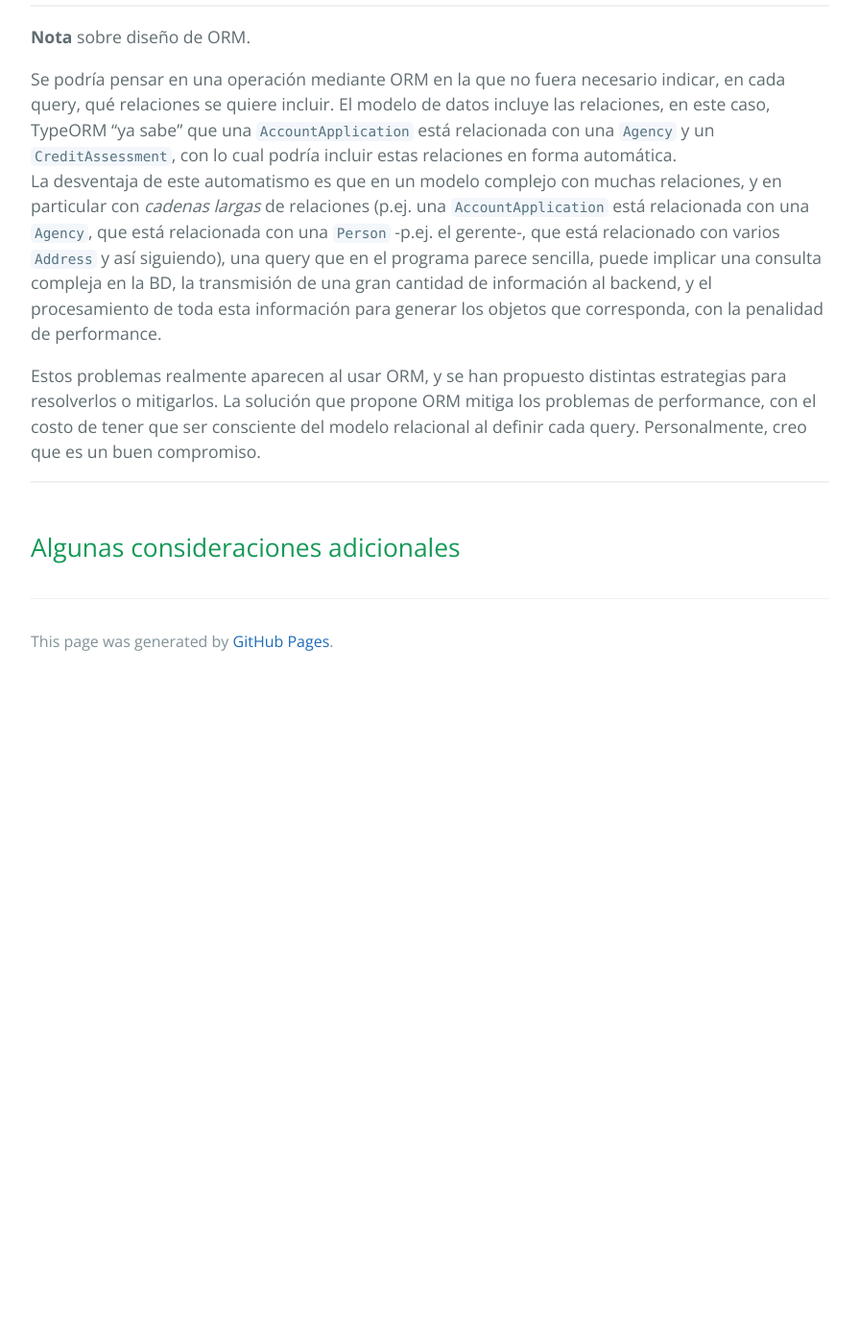
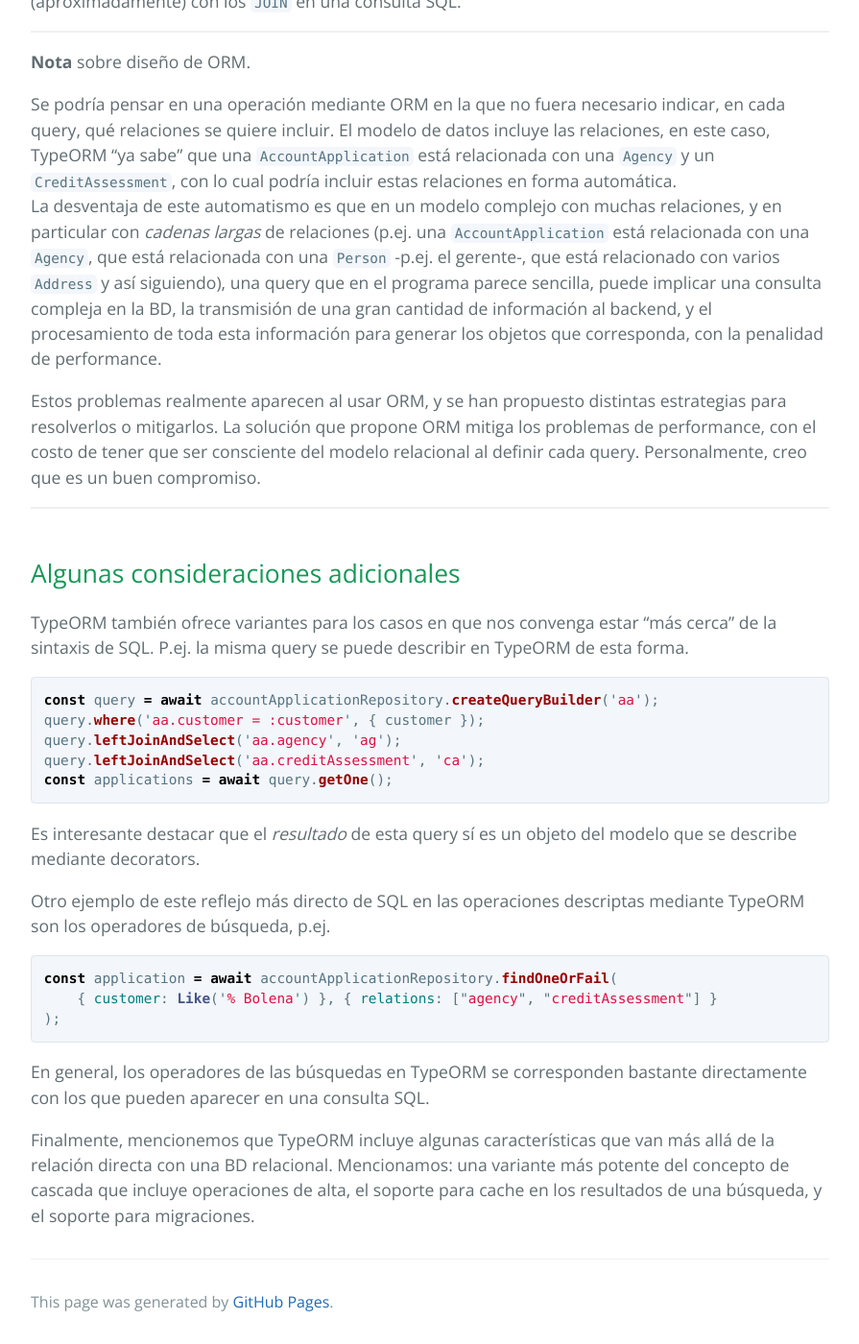
Before and after one commit to clombardi/bdsol-capacitacion-desarrollo, a Jekyll site: the page built from typeorm/presentacion.md, in a window 1280 px wide and 1400 px high, scrolled down 4351 px. Shown: the whole window at 96% size, without its empty margins (192-1087 px from the left). Built offline with Jekyll 4.4.1, drawn with Linux system fonts in a browser that asks for light colours; our own code applies the rules of GitHub Pages for plain Markdown files; before the commit the page ends 5063 px from its top, so only the background shows below that; some of the changed text lies outside the part shown.

Commit message:
typeorm - intro lista

````diff
--- a/typeorm/presentacion.md
+++ b/typeorm/presentacion.md
@@ -4,7 +4,7 @@ layout: default
 
 # Presentamos a TypeORM
 
-Para ampliar el material sobre cómo interactuar con una base de datos desde un backend, llega el momento de experimentar con una librería del tipo ORM, o sea, que está orientada a la interacción con una base de datos relacional.
+Para ampliar el material sobre cómo interactuar con una base de datos desde un backend, llega el momento de experimentar con una librería del tipo _ORM_, o sea, que está orientada a la interacción con una base de datos relacional.
 
 Para esto vamos a usar [TypeORM](https://typeorm.io/), un ORM que está bien preparado para incorporarlo a un proyecto TypeScript, aunque también se puede usar en JavaScript.
 Hay muchos otros ORM para JS/TS, entre ellos mencionamos [Sequelize](https://sequelize.org/), que es anterior y más popular ... pero a juicio de este redactor, más incómodo para usar, o tal vez menos claro, que TypeORM.
@@ -67,7 +67,7 @@ Un ORM ayuda a interactuar con una BD relacional, sin que sea necesario desviarn
 TypeORM propone una descripción de la interacción con una BD basada fuertemente en conceptos y elementos de JS/TS.
 
 Para describir el **modelo de datos** se utilizan clases JS/TS (como lo indicamos para otras herramientas, no se pueden usar interfaces porque no están presentes en el código que se ejecuta) a las que se aplican decorators, en forma muy similar a la de `class-validator`. Básicamente, `@Entity` representa una tabla, y `@Column` una columna.
-Como TypeORM está orientado al modelo relacional, tiene muy en cuenta las relaciones entre tablas: define decorators específicos para estas relaciones (en concreto, `@OneToOne`, `@OneToMany`, `@ManyToOne` y `@ManyToMany`), e incluye herramientas que generan y manejan automáticamente las FK.
+Como TypeORM está orientado al modelo relacional, _tiene muy en cuenta las relaciones entre tablas_: define decorators específicos para estas relaciones (en concreto, `@OneToOne`, `@OneToMany`, `@ManyToOne` y `@ManyToMany`), e incluye herramientas que generan y manejan automáticamente las FK.
 
 Para describir las **operaciones**, se utilizan varios objetos que provee la biblioteca. En particular, en este material vamos a acceder a las entidades mediante los llamados `Repository`, que proveen el acceso a una tabla, o sea, un `Repository` va a estar asociado a una clase que hayamos decorado como `@Entity`.
 
@@ -155,3 +155,24 @@ Estos problemas realmente aparecen al usar ORM, y se han propuesto distintas est
 
 
 ## Algunas consideraciones adicionales
+
+TypeORM también ofrece variantes para los casos en que nos convenga estar "más cerca" de la sintaxis de SQL. P.ej. la misma query se puede describir en TypeORM de esta forma.
+``` typescript
+const query = await accountApplicationRepository.createQueryBuilder('aa');
+query.where('aa.customer = :customer', { customer });
+query.leftJoinAndSelect('aa.agency', 'ag');
+query.leftJoinAndSelect('aa.creditAssessment', 'ca');
+const applications = await query.getOne();
+```
+Es interesante destacar que el _resultado_ de esta query sí es un objeto del modelo que se describe mediante decorators.
+
+Otro ejemplo de este reflejo más directo de SQL en las operaciones descriptas mediante TypeORM son los operadores de búsqueda, p.ej.
+``` typescript
+const application = await accountApplicationRepository.findOneOrFail(
+    { customer: Like('% Bolena') }, { relations: ["agency", "creditAssessment"] }
+);
+```
+En general, los operadores de las búsquedas en TypeORM se corresponden bastante directamente con los que pueden aparecer en una consulta SQL.
+
+Finalmente, mencionemos que TypeORM incluye algunas características que van más allá de la relación directa con una BD relacional.
+Mencionamos: una variante más potente del concepto de cascada que incluye operaciones de alta, el soporte para cache en los resultados de una búsqueda, y el soporte para migraciones.
````
